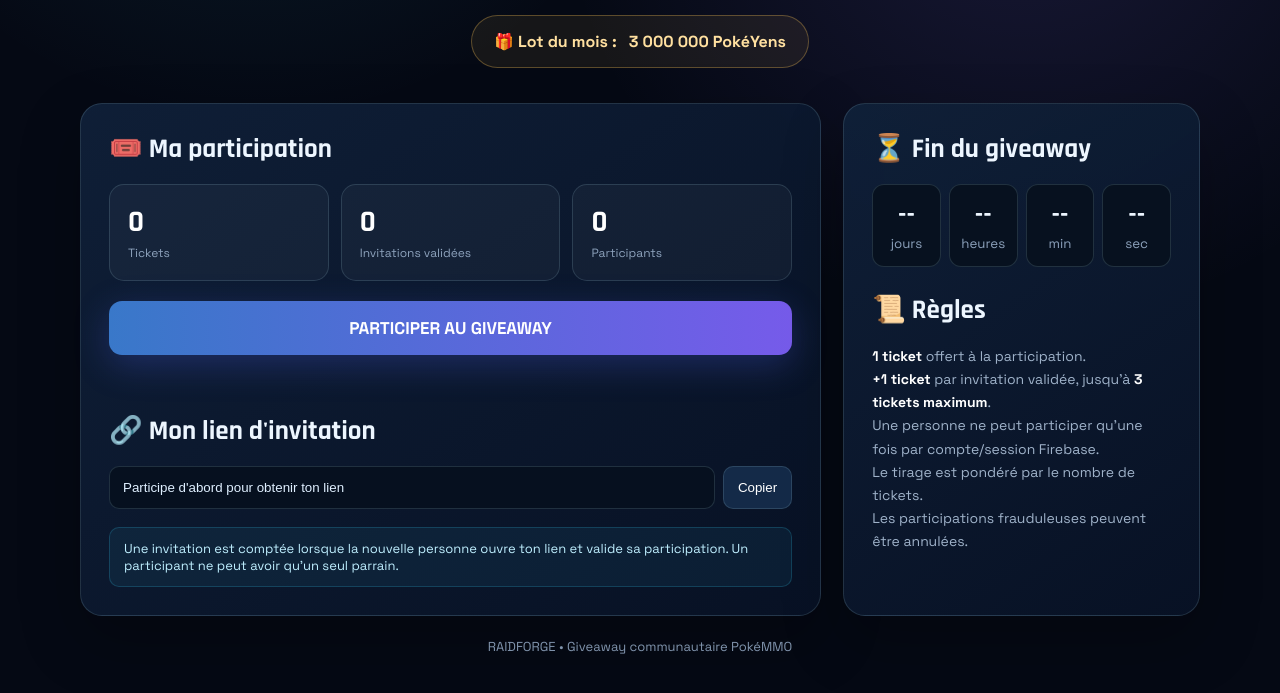
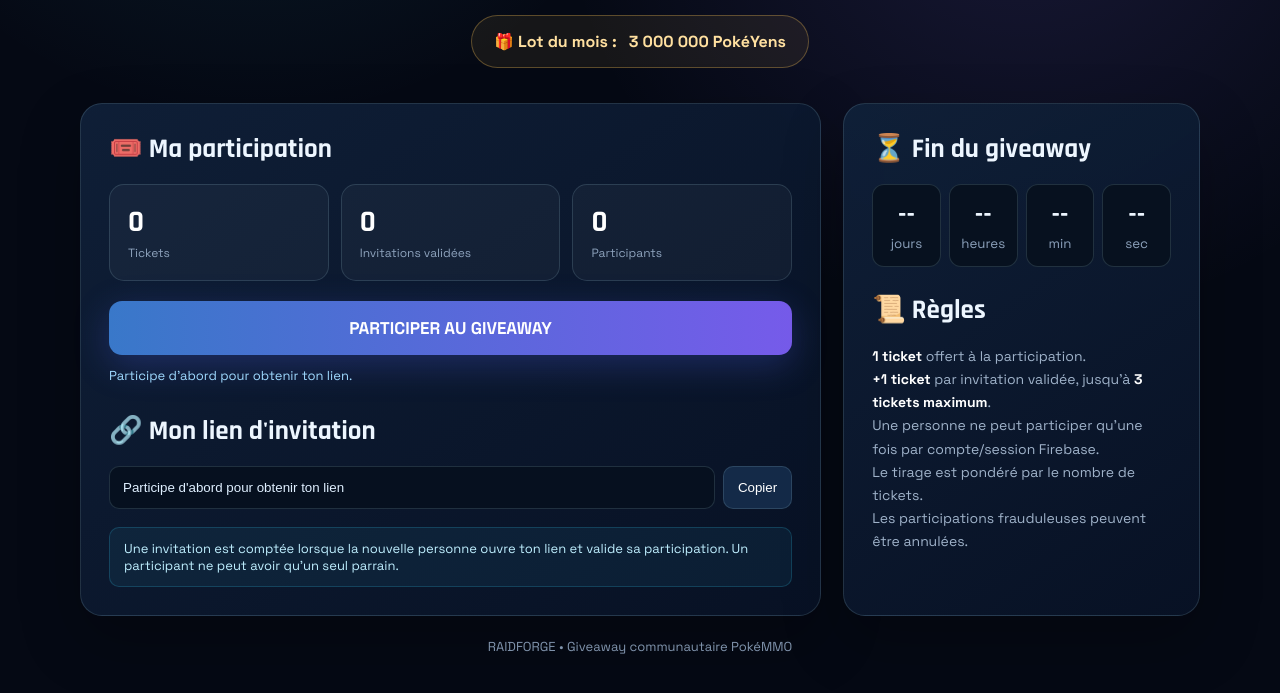
Before and after one commit to tullipine-bit/RAIDFORGE, a plain HTML site: page giveaway.html in a window 1280 px wide. Both pictures are taken after a click on the button "Copier". Shown: the part 434-1127 px from the top of the page. Drawn offline with Linux system fonts and the light colour scheme; no server answers.

Commit message:
Correction finale Giveaway

```diff
--- a/giveaway.html
+++ b/giveaway.html
@@ -27,9 +27,15 @@
   messagingSenderId: "230161190966",
   appId: "1:230161190966:web:2fdbee2a602b3b9e5f4897"
 };
-const app=initializeApp(firebaseConfig),auth=getAuth(app),db=getDatabase(app);const $=id=>document.getElementById(id);let user=null,joined=false;const referrer=new URLSearchParams(location.search).get("ref");
+const app=initializeApp(firebaseConfig),auth=getAuth(app),db=getDatabase(app);
+const $=id=>document.getElementById(id);
+let user=null,joined=false;
+const referrer=new URLSearchParams(location.search).get("ref");
+
+function msg(t){$("status").textContent=t;}
+function myLink(){return location.origin+location.pathname+"?ref="+user.uid;}
 onValue(ref(db,"giveaway/config"),s=>{const c=s.val()||{};if(c.prize)$("prize").textContent=c.prize;if(c.endsAt)startClock(c.endsAt)});onValue(ref(db,"giveaway/participantCount"),s=>$("participants").textContent=s.val()||0);
-onAuthStateChanged(auth,u=>{if(!u)return;user=u;onValue(ref(db,"giveaway/participants/"+u.uid),s=>{const p=s.val();joined=!!p;$("tickets").textContent=p?.tickets||0;$("referrals").textContent=p?.referrals||0;$("join").textContent=joined?"✓ PARTICIPATION VALIDÉE":"PARTICIPER AU GIVEAWAY";$("join").disabled=joined;if(joined)$("refLink").value=myLink()})});signInAnonymously(auth).catch(()=>msg("Impossible de se connecter au giveaway."));
+onAuthStateChanged(auth,u=>{if(!u)return;user=u;onValue(ref(db,"giveaway/participants/"+u.uid),s=>{const p=s.val();joined=!!p;$("tickets").textContent=p?.tickets||0;$("referrals").textContent=p?.referrals||0;$("join").textContent=joined?"✓ PARTICIPATION VALIDÉE":"PARTICIPER AU GIVEAWAY";$("join").disabled=joined;if(joined)$("refLink").value=myLink()})});signInAnonymously(auth).catch((e)=>{console.error("Firebase Auth:",e);msg("Impossible de se connecter au giveaway : "+(e.code||e.message));});
 $("join").onclick = async () => {
   if (!user) return;
 
```
